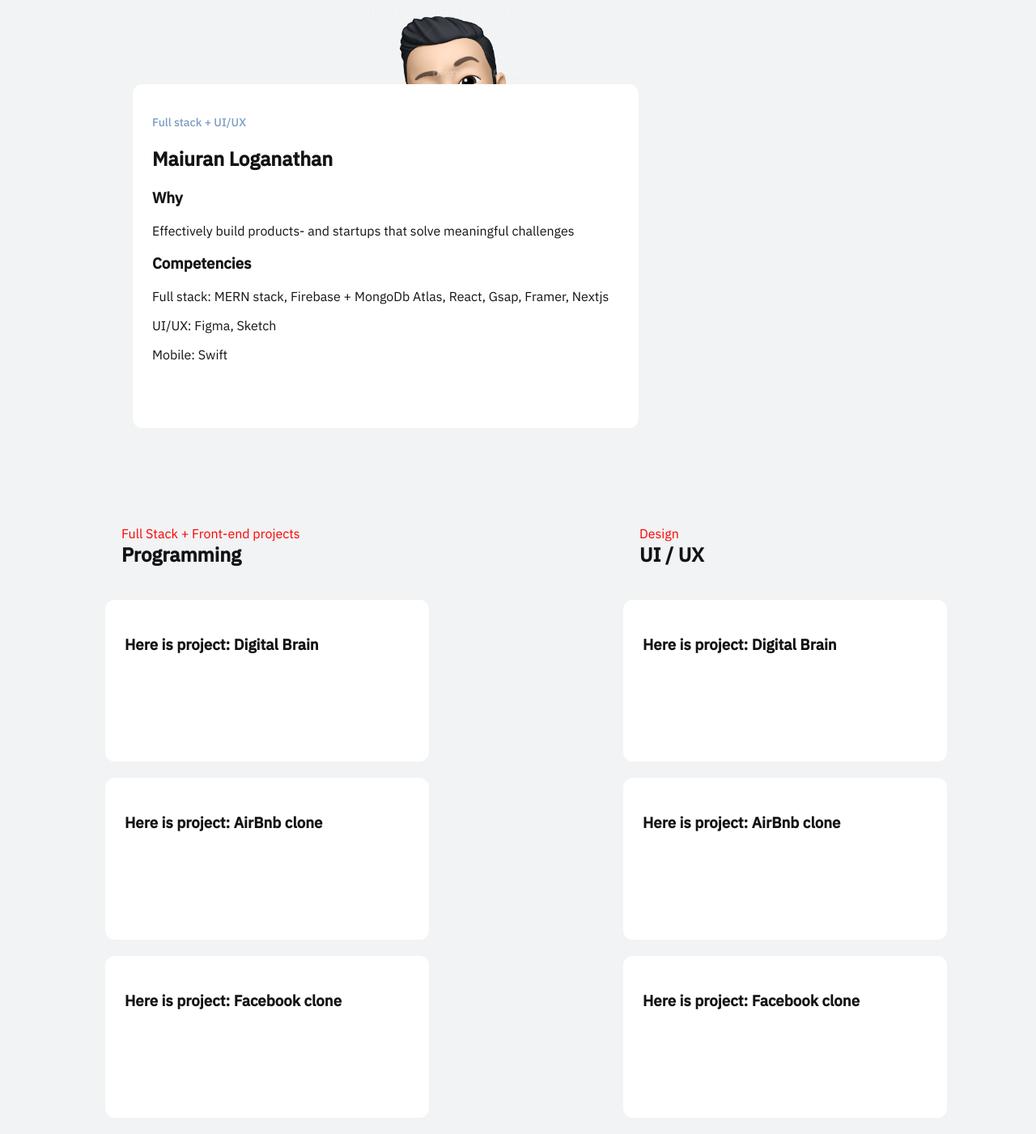
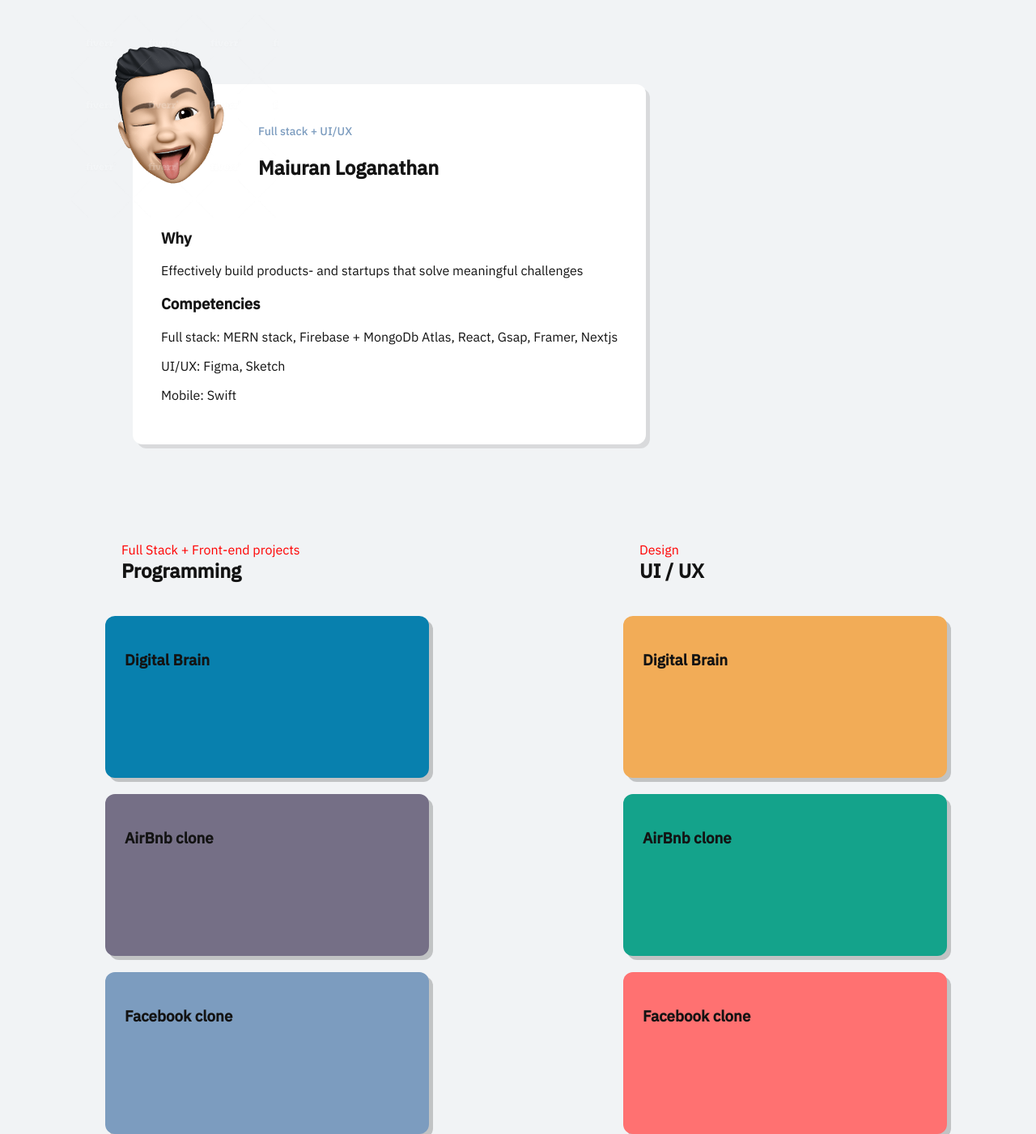
Before and after one commit to Maiuran1404/mayoopage, a React (Create React App) app: page / in a window 1280 px wide. Shown: the whole page at 81% size. Built offline with nearby package versions, Linux system fonts and the light colour scheme.

Commit message:
with picture and colour

```diff
--- a/src/components/intro.js
+++ b/src/components/intro.js
@@ -6,23 +6,31 @@ class intro extends Component {
     render() {
         return (
             <div className='container center'>
-                <motion.div className='product-row'>
+                <motion.div
+                whileHover={{ scale: 1.05 }}
+                whileTap={{ scale: 0.95 }}
+                className='product-row'>
                 <motion.img
-                    initial={{ x: 400, y: -100, opacity: 0 }}
-                    animate={{ x: 300, y: -100, opacity: 1 }}
+                    initial={{ x: 900, y: -100, opacity: 0 }}
+                    animate={{ x: 30, y: -60, scale: 1.03, opacity: 1 }}
                     transition={{ delay: 0.3 }}
                     key='image'
                     src={memoji}
                     width={250}/>
+
                     <motion.div
-                    whileHover={{ scale: 1.15 }}
-                    whileTap={{ scale: 0.85 }}
+                    animate={{
+                        x: 0,
+                        boxShadow: `5px 5px 0 rgba(0, 0, 0, 0.1)`,
+
+                      }}
                     className='card'>
                         <p
                         initial={{ x: 400, y: -100, opacity: 0 }}
                         animate={{ x: 300, y: -100, opacity: 1 }}
                         className='category'>Full stack + UI/UX </p>
                         <h2 className='product-info'>Maiuran Loganathan</h2>
+                        <br/>
                         <h3>Why</h3>
                         <p>Effectively build products- and startups that solve meaningful challenges</p>
                         <h3>Competencies</h3>
--- a/src/components/project.js
+++ b/src/components/project.js
@@ -52,11 +52,19 @@ class Project extends Component {
           <div className="project-div">
           <div className='project-info'>
             <motion.div
+              animate={{
+                x: 0,
+                backgroundColor: `${this.props.color}`,
+                boxShadow: `5px 5px 0 rgba(0, 0, 0, 0.2)`,
+
+              }}
+              style={{ rotate: 0, x: "calc(50vh - 100px)" }}
               whileHover={{ scale: 1.15 }}
               whileTap={{ scale: 0.85 }}
+              backgroundColor="#fff000"
               className='project-card'
               onClick={() => this.handleClick(this.props.pageName)}>
-                <h3>Here is project: {this.props.name}</h3>
+                <h3> {this.props.name} </h3>
             </motion.div>
           </div>
           </div>
--- a/src/containers/Home.js
+++ b/src/containers/Home.js
@@ -56,9 +56,9 @@ class Home extends Component {
                             <h2> Programming </h2>
                           </div>
 
-                          <Project className="project-card" name='Digital Brain' pageName='DigBrain'/>
-                          <Project className="project-card" name='AirBnb clone' pageName='DigBrain'/>
-                          <Project className="project-card" name='Facebook clone' pageName='DigBrain'/>
+                          <Project className="project-card" color='#0880AE' name='Digital Brain' pageName='DigBrain'/>
+                          <Project className="project-card" color='#756F86' name='AirBnb clone' pageName='DigBrain'/>
+                          <Project className="project-card" color='#7C9CBF' name='Facebook clone' pageName='DigBrain'/>
                         </div>
 
                         <div className="project-info">
@@ -66,9 +66,13 @@ class Home extends Component {
                             <p> Design </p>
                             <h2> UI / UX  </h2>
                           </div>
-                          <Project className="project-card" name='Digital Brain' pageName='DigBrain'/>
-                          <Project className="project-card" name='AirBnb clone' pageName='DigBrain'/>
-                          <Project className="project-card" name='Facebook clone' pageName='DigBrain'/>
+                          <Project
+                            className="project-card"
+                            name='Digital Brain'
+                            color='#F2AC57'
+                            pageName='DigBrain'/>
+                          <Project className="project-card" color='#14A38B' name='AirBnb clone' pageName='DigBrain'/>
+                          <Project className="project-card" color='#FF7171' name='Facebook clone' pageName='DigBrain'/>
                         </div>
 
 
--- a/src/styles.scss
+++ b/src/styles.scss
@@ -69,7 +69,7 @@ body {
   &.center {
 
     display: flex;
-    justify-content: left;
+    justify-content: right;
     align-items: center;
   }
   .title {
@@ -82,6 +82,7 @@ body {
   }
   .product-row {
     display: grid;
+    position: relative;
     box-sizing: border-box;
     justify-content: flex-start;
     align-items: left;
@@ -91,6 +92,7 @@ body {
       display: flex;
       margin: 15 auto;
       position: absolute;
+      z-index: 999;
     }
     .card {
       box-sizing: border-box;
@@ -99,8 +101,9 @@ body {
       padding: 24px;
       cursor: pointer;
       background: #ffffff;
-      width: 625px;
-      height: 425px;
+      // width: 645px;
+      // height: 375px;
+      padding: 35px;
       margin: 24px;
       &.project {
         width: 400px;
@@ -110,6 +113,7 @@ body {
         font-size: 0.875rem;
         color: #7C9CBF;
         font-weight: 500;
+        padding-left: 120px;
         // text-align: left;
         // padding-bottom: 0;
         // width: 100%;
@@ -118,6 +122,7 @@ body {
       }
       .product-info {
         padding-top: 0px;
+        padding-left: 120px;
         // position: absolute;
         // width: 375px;
         // display: flex;
```
